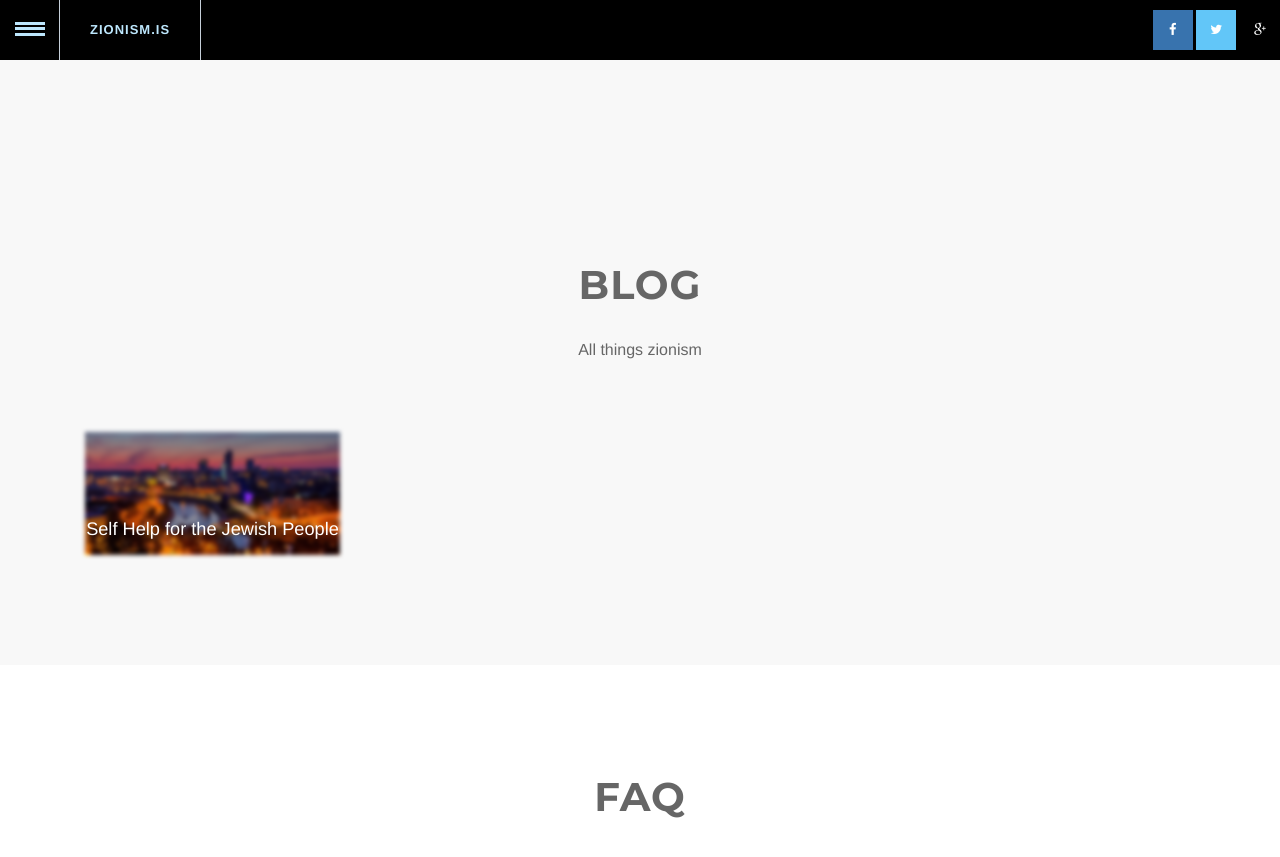
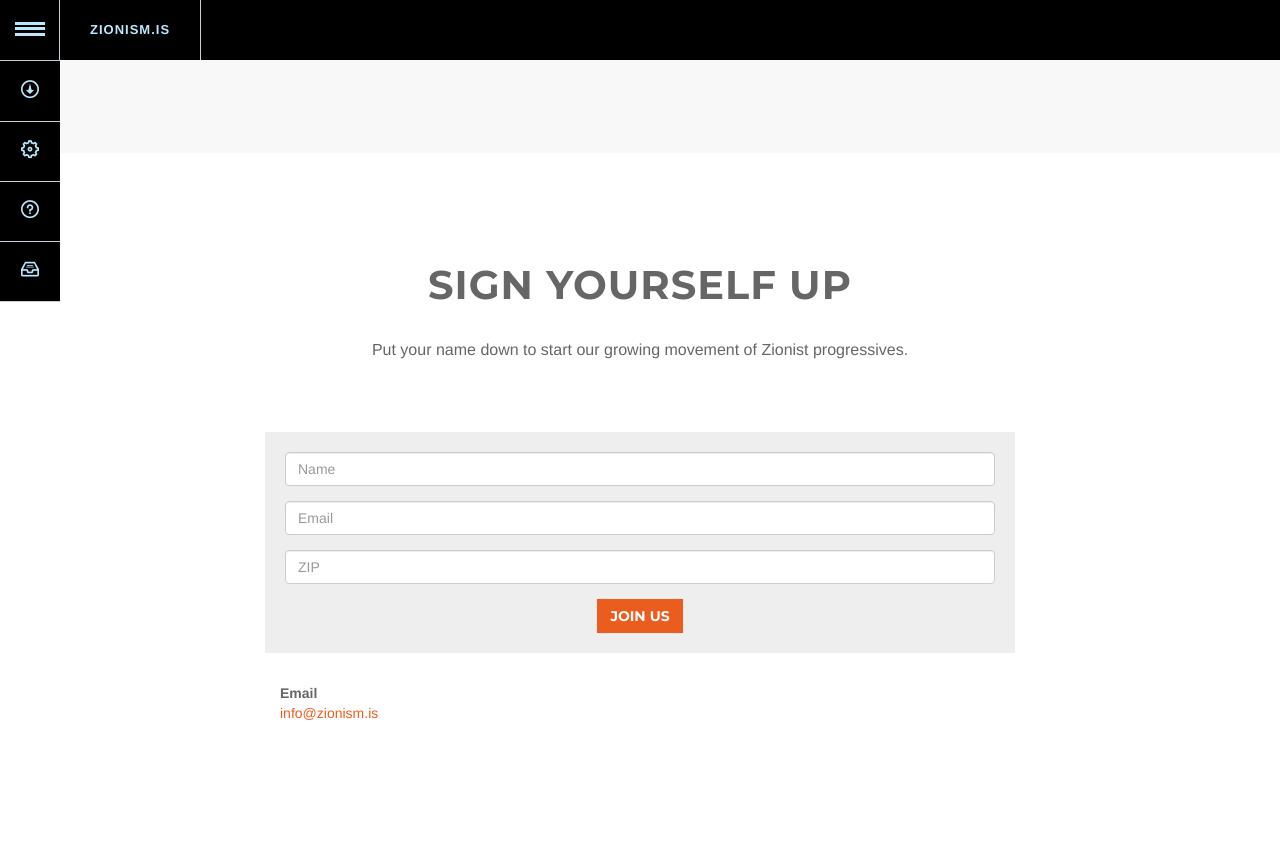
Before and after one commit to Zionismis/Zionismis.github.io, a Jekyll site: the page built from index.html, in a window 1280 px wide and 900 px high, scrolled down 2207 px. Shown: the top 857 px of the window. Built offline with Jekyll 4.4.1, drawn with Linux system fonts in a browser that asks for light colours; some of the changed text lies outside the part shown.

Commit message:
Remove extra WIP sections

```diff
--- a/_includes/navbar.html
+++ b/_includes/navbar.html
@@ -17,21 +17,7 @@
     <li><a href="/">Zionism.is</a></li>
     <li class="hidden-xs">
         <ul class="company-social">
-            <li class="social-facebook">
-                <a href="#" target="_blank">
-                    <i class="fa fa-facebook"></i>
-                </a>
-            </li>
-            <li class="social-twitter">
-                <a href="#" target="_blank">
-                    <i class="fa fa-twitter"></i>
-                </a>
-            </li>
-            <li class="social-google">
-                <a href="#" target="_blank">
-                <i class="fa fa-google-plus"></i>
-                </a>
-            </li>
+
         </ul>
     </li>
 </ul>
--- a/index.html
+++ b/index.html
@@ -17,18 +17,6 @@
 </section>
 <!-- /Section: statement -->
 
-<!-- Section: blog -->
-<section id="blog" class="home-section text-center bg-gray">
-    {% include section_blog.html %}
-</section>
-<!-- /Section: Blog -->
-
-<!-- Section: services -->
-<section id="faq" class="home-section text-center">
-    {% include section_faq.html %}
-</section>
-<!-- /Section: services -->
-
 <!-- Section: contact -->
 <section id="contact" class="home-section text-center">
     {% include section_contact.html %}
--- a/js/ziscroller.js
+++ b/js/ziscroller.js
@@ -1,13 +1,13 @@
 (function() {
-    var MAX_CHARS = 9;
+    var MAX_CHARS = 8;
     var NOUNS = [
     'FAITH',
     'LOVE',
     'JUDAISM',
     'JUSTICE',
     'TRUTH',
-    'SELF-DETERMINATION',
-    'ZACH',
+    // 'SELF-DETERMINATION',
+    // 'ZACH',
     'SALVATION',
     'FREEDOM',
     'FEMINISM',
```
